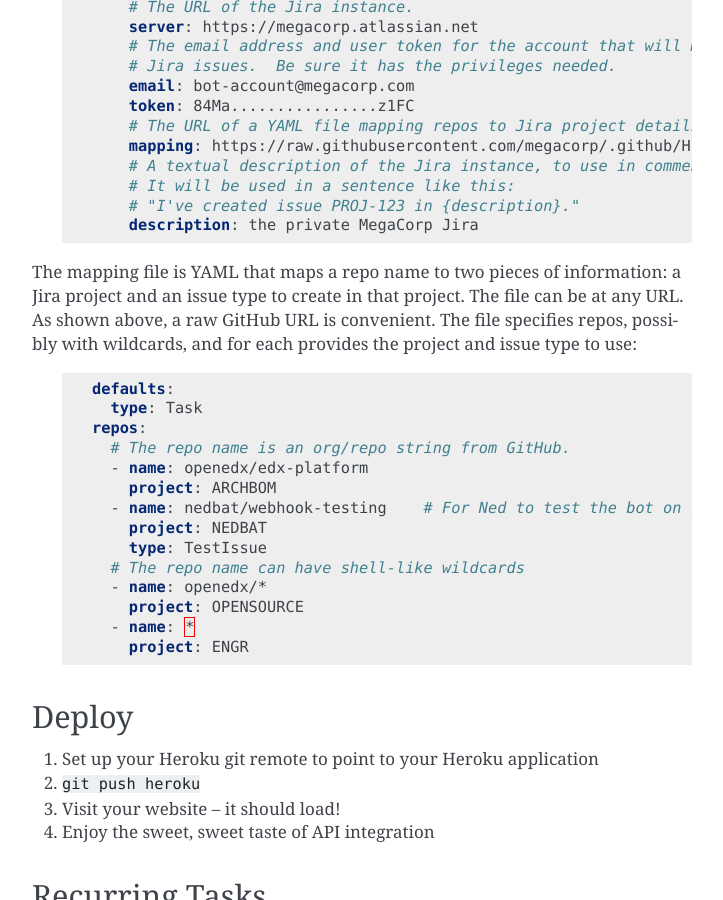
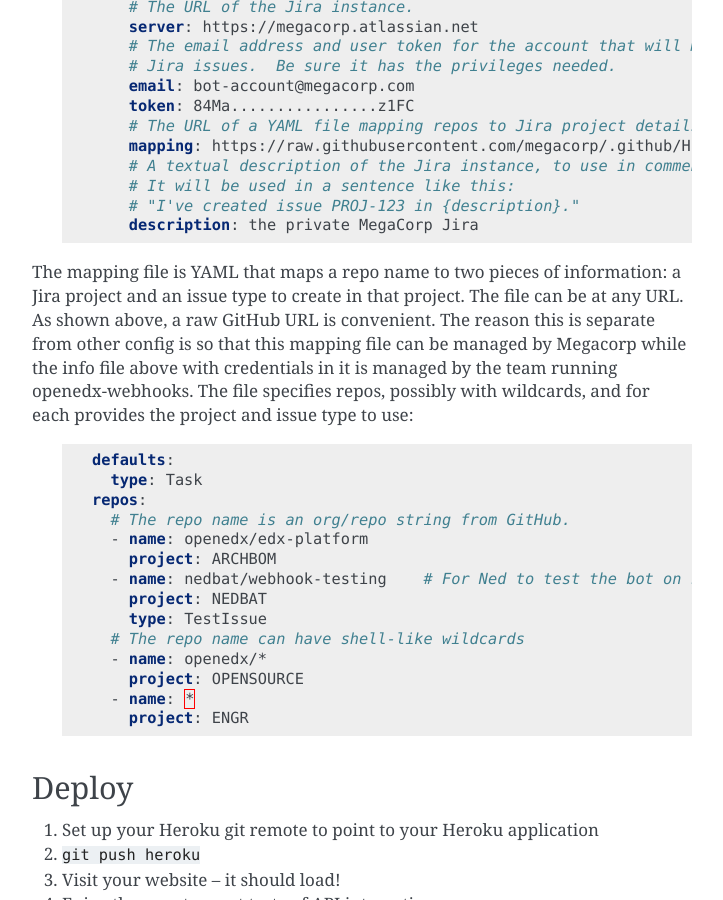
Before and after one commit to openedx/openedx-webhooks, a Sphinx documentation site: the page built from docs/install.rst, in a window 1280 px wide and 900 px high, scrolled down 1574 px. Shown: the whole window, without its empty margins (388-1111 px from the left). Built offline with Sphinx 7.4.7, drawn with Linux system fonts in a browser that asks for light colours.

Commit message:
Update docs/install.rst
Co-authored-by: Feanil Patel <feanil@tcril.org>

```diff
--- a/docs/install.rst
+++ b/docs/install.rst
@@ -96,9 +96,11 @@
 
 The mapping file is YAML that maps a repo name to two pieces of information: a
 Jira project and an issue type to create in that project. The file can be at
-any URL.  As shown above, a raw GitHub URL is convenient.  The file specifies
-repos, possibly with wildcards, and for each provides the project and issue
-type to use:
+any URL.  As shown above, a raw GitHub URL is convenient.  The reason this is
+separate from other config is so that this mapping file can be managed by Megacorp
+while the info file above with credentials in it is managed by the team running
+openedx-webhooks. The file specifies repos, possibly with wildcards, and for each
+provides the project and issue type to use:
 
     .. code-block:: yaml
 
```
